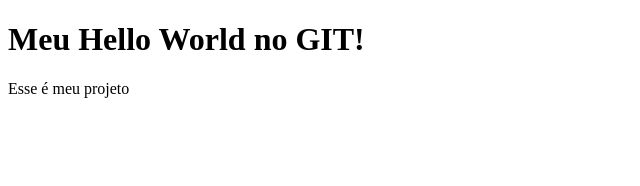
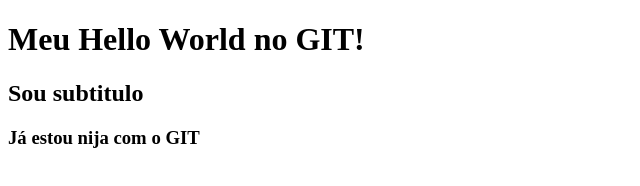
Before and after one commit to marciorgf/teste-dh, a plain HTML site: page index.html in a window 1280 px wide. Shown: the whole page, without its empty margins (0-640 px from the left). Drawn offline with Linux system fonts and the light colour scheme.

Commit message:
Removido o paragrafo e adicionado dois subtitulos

```diff
--- a/index.html
+++ b/index.html
@@ -8,6 +8,7 @@
 </head>
 <body>
     <h1>Meu Hello World no GIT!</h1>
-    <p>Esse é meu projeto</p>
+    <h2>Sou subtitulo</h2>
+    <h3>Já estou nija com o GIT</h3>
 </body>
 </html>
```
Also changed, not shown: css/style.css (added).
